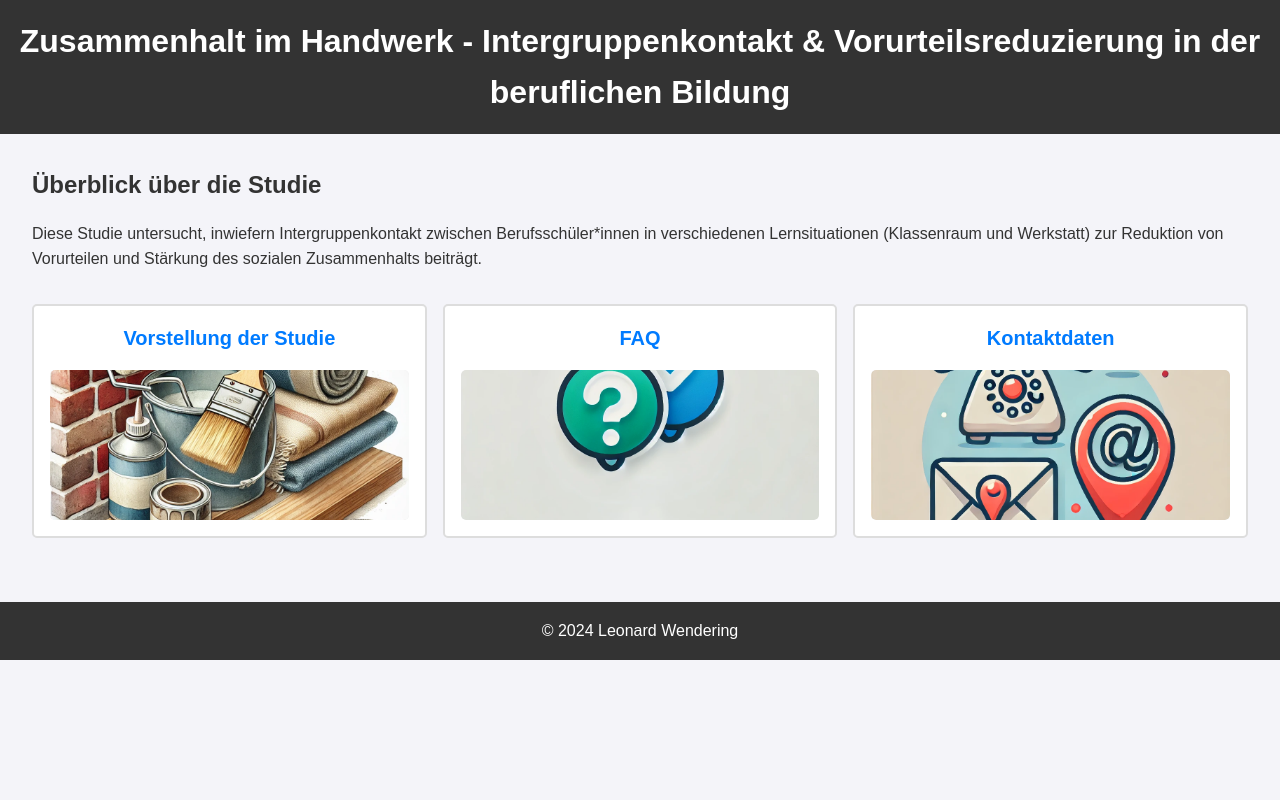
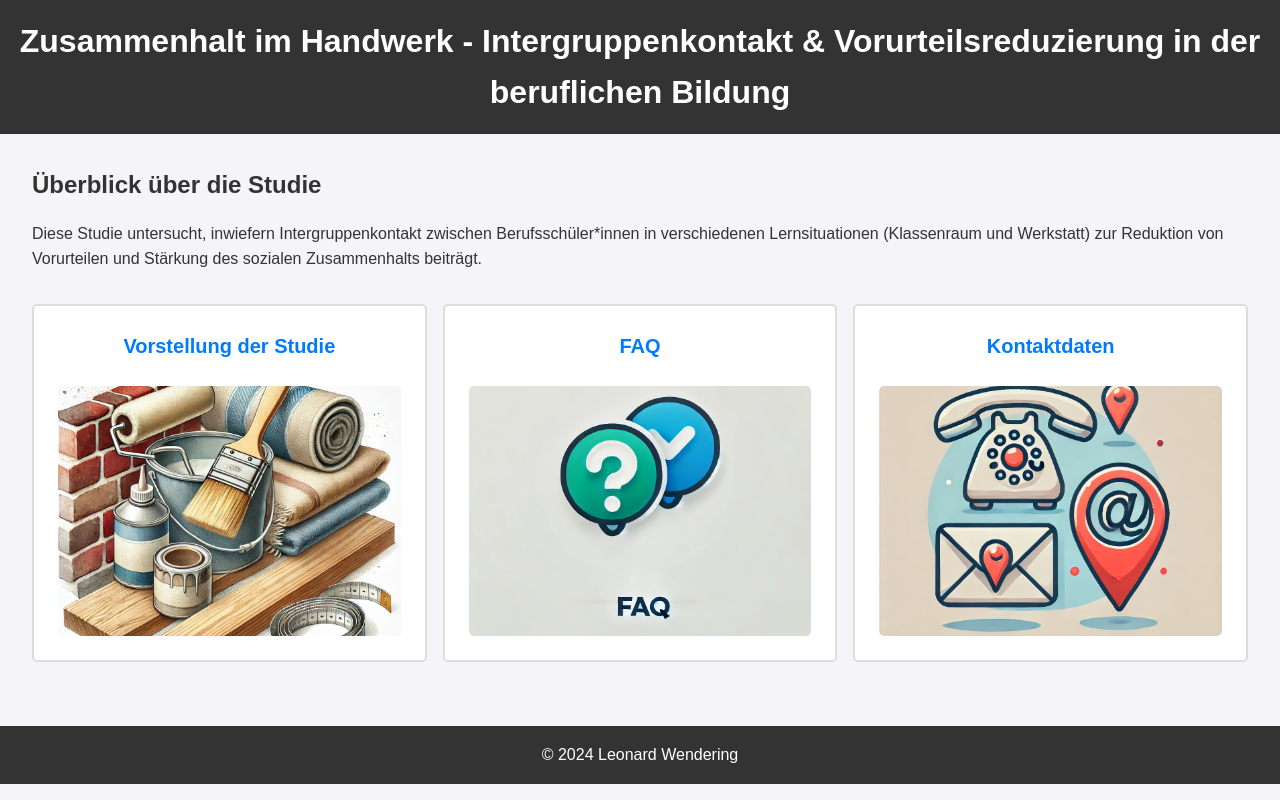
Before and after one commit to LeonardWendering/LeonardWendering.github.io, a plain HTML site: page index.html in a window 1280 px wide. Drawn offline with Linux system fonts and the light colour scheme.

Commit message:
Update style.css

```diff
--- a/style.css
+++ b/style.css
@@ -3,45 +3,37 @@
     padding: 0;
     box-sizing: border-box;
 }
-
 body {
     font-family: Arial, sans-serif;
     line-height: 1.6;
     background-color: #f4f4f9;
     color: #333;
 }
-
 header {
     background-color: #333;
     color: #fff;
     padding: 1rem;
     text-align: center;
 }
-
 main {
     padding: 2rem;
 }
-
 section {
     margin-bottom: 2rem;
 }
-
 h2 {
     color: #333;
     margin-bottom: 1rem;
 }
-
 #home p {
     margin-bottom: 2rem;
 }
-
 /* Box Container Styling */
 .box-container {
     display: flex;
     justify-content: space-between;
     gap: 1rem;
 }
-
 /* Individual Box Styling */
 .box {
     flex: 1;
@@ -49,42 +41,37 @@ h2 {
     border: 2px solid #ddd;
     border-radius: 5px;
     text-align: center;
-    padding: 1rem;
+    padding: 1.5rem; /* Increased padding */
     text-decoration: none;
     color: inherit;
     transition: transform 0.3s, box-shadow 0.3s;
-    display: block; /* Makes the entire box clickable */
-    overflow: hidden; /* Ensures content doesn't overflow */
+    display: block;
+    overflow: hidden;
 }
-
 .box:hover {
     transform: scale(1.05);
     box-shadow: 0 4px 8px rgba(0, 0, 0, 0.1);
 }
-
 .box-title {
     font-size: 1.25rem;
     font-weight: bold;
-    margin-bottom: 1rem;
+    margin-bottom: 1.5rem; /* Increased margin */
     color: #007bff;
 }
-
 /* Box Image Styling */
 .box-image {
     width: 100%;
-    height: 150px; /* Placeholder height */
+    height: 250px; /* Increased height from 150px to 250px */
     background-color: #f0f0f0;
     border-radius: 5px;
-    overflow: hidden; /* Ensures images don't overflow the box */
+    overflow: hidden;
 }
-
 .box-image img {
     width: 100%;
     height: 100%;
-    object-fit: cover; /* Ensures the image fills the container without distortion */
+    object-fit: cover;
     border-radius: 5px;
 }
-
 /* Footer Styling */
 footer {
     text-align: center;
```
